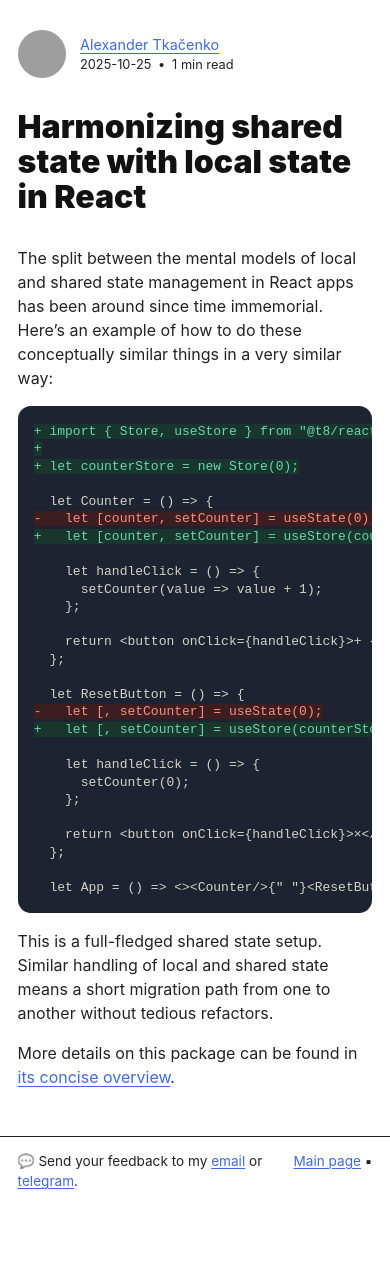
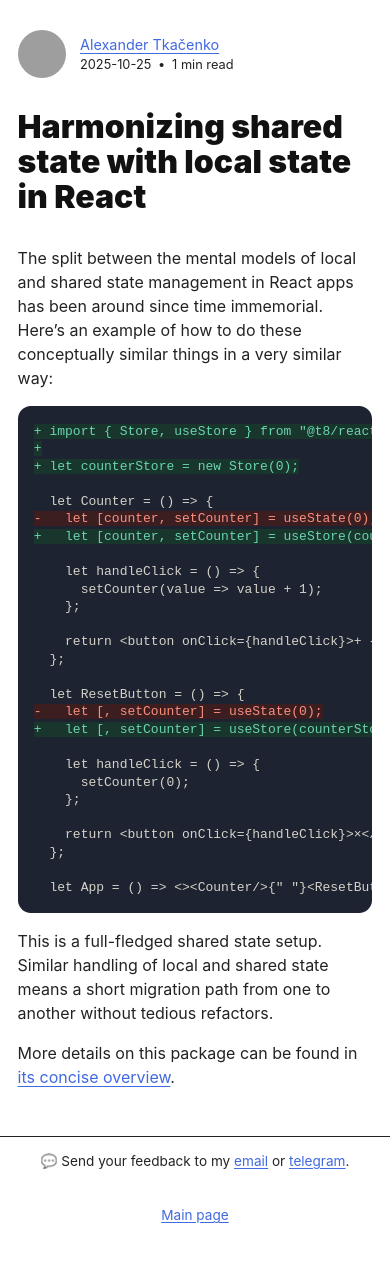
Before and after one commit to axtk/axtk.github.io, a Jekyll site: the page built from posts/harmonizing_shared_state_with_local_state.md, in a window 390 px wide. Built offline with Jekyll 4.4.1, drawn with Linux system fonts in a browser that asks for light colours; our own code applies the rules of GitHub Pages for plain Markdown files; before the commit the page ends 1245 px from its top, so only the background shows below that; grey boxes are pictures that could not be loaded.

Commit message:
update post footer styles

```diff
--- a/_layouts/default.html
+++ b/_layouts/default.html
@@ -60,11 +60,11 @@
 
 <footer>
   <p>
-    💬&nbsp;Send your feedback to my
+    💬 Send your feedback to my
     <a href="mailto:midwinterday@gmail.com" target="_blank">email</a> or
     <a href="https://t.me/axtkx" target="_blank">telegram</a>.
   </p>
-  <p><a href="/">Main&nbsp;page</a>&nbsp;▪</p>
+  <p><a href="/">Main page</a></p>
 </footer>
 
 <script src="/assets/stats.js"></script>
--- a/posts/assets/plain.css
+++ b/posts/assets/plain.css
@@ -346,6 +346,15 @@ a.star-button:hover {
 summary {
   font-style: italic;
 }
+@media (max-width: 640px) {
+  footer {
+    display: block;
+    text-align: center;
+  }
+  footer p:last-child {
+    margin-top: 2.5em;
+  }
+}
 @media print {
   :root {
     --max-main-content-width: 100%;
@@ -357,4 +366,7 @@ summary {
     border-left: none;
     border-right: none;
   }
+  footer {
+    display: none;
+  }
 }
```
